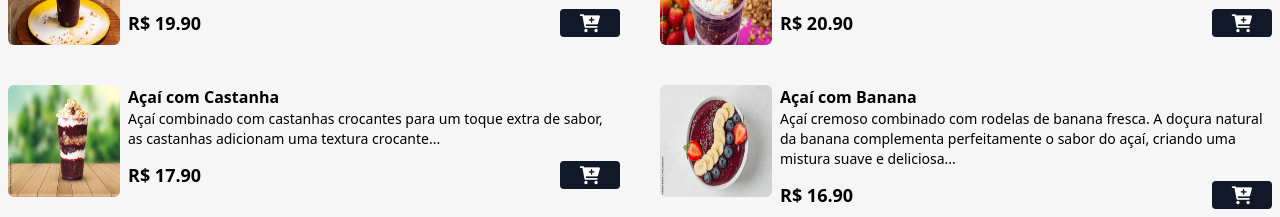
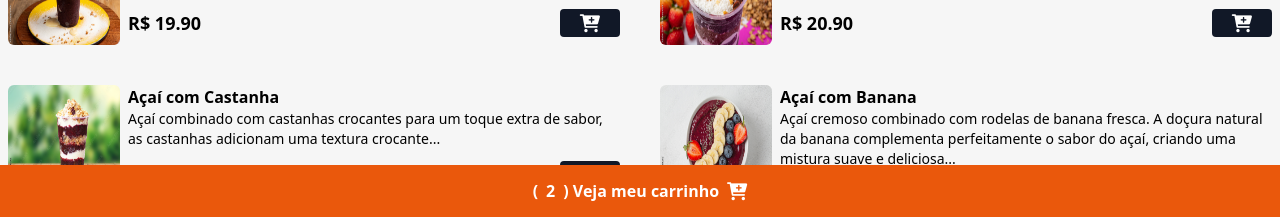
Before and after one commit to jesseprogran/acai-em-casa, a website: page index.html in a window 1280 px wide. Shown: the part 583-800 px from the top of the page. Drawn offline with Linux system fonts and the light colour scheme.

Commit message:
add footer

```diff
--- a/index.html
+++ b/index.html
@@ -454,5 +454,16 @@
     </div>
     <!-- FIM GRIDE SOBREMESAS -->
     <!-- FIM MENU -->
+
+    <!-- BUTTON CART FOOTER -->
+      <footer class="w-full bg-orange-600 py-3 fixed bottom-0 z-40 flex items-center justify-center">
+        <button class="flex items-center gap-2 text-white font-bold" id="cart-btn">
+          (<span id="cart-count">2</span>)
+          Veja meu carrinho
+          <i class="fa fa-cart-plus text-lg text-white"></i>
+        </button>
+
+      </footer>
+    <!-- FIM BUTTON CART FOOTER -->
   </body>
 </html>
```
Also changed, not shown: css/output.css.
